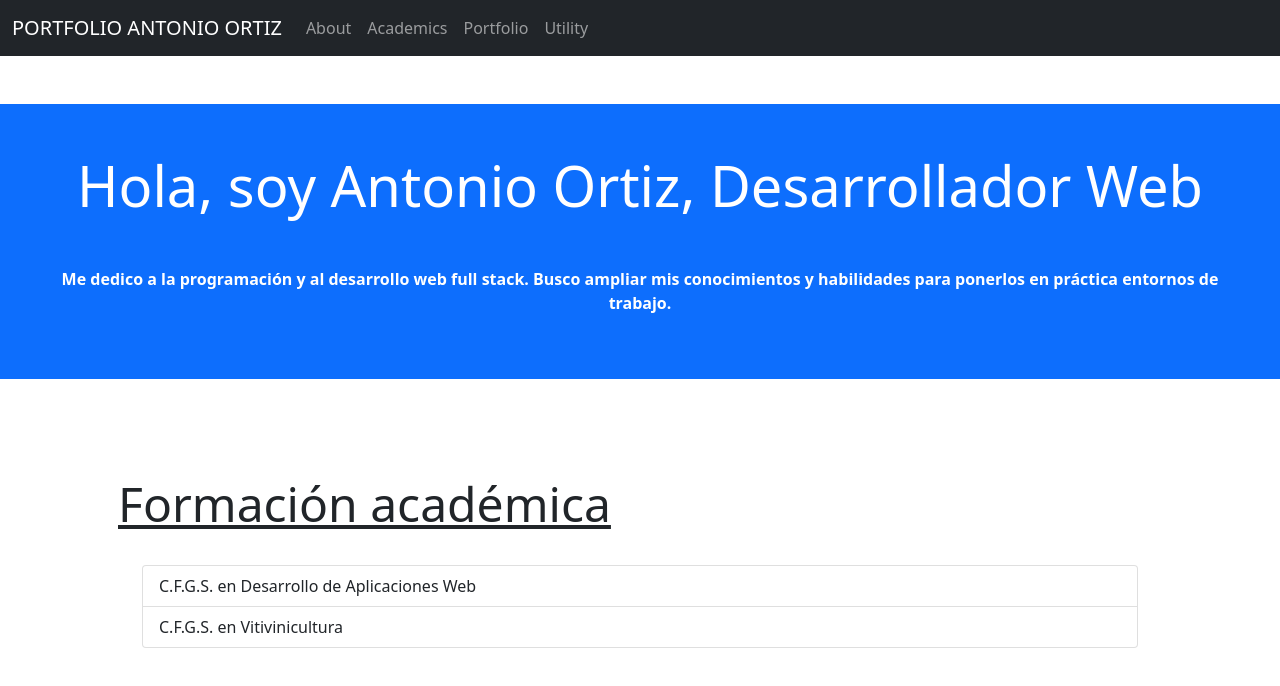
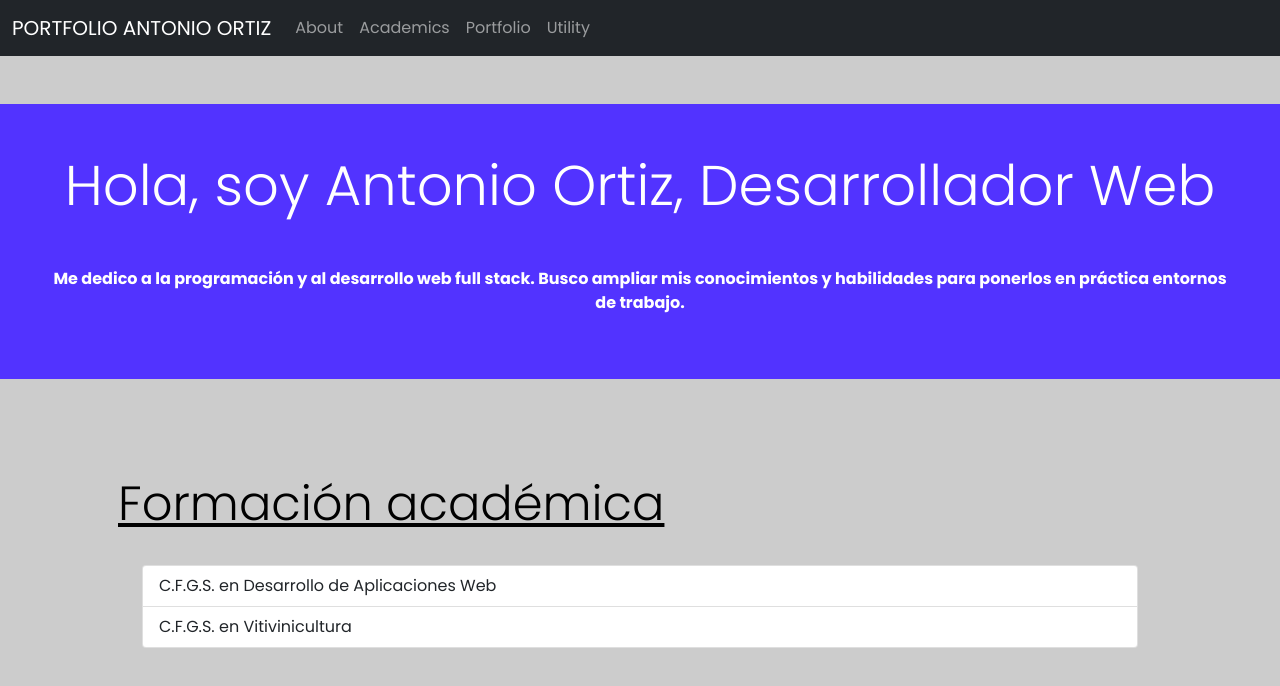
Before and after one commit to AntonioAOrtiz/dwec-proy2-Ortiz-Garcia-Antonio, a React (Create React App) app: page / in a window 1280 px wide. Shown: the top 686 px of the page. Built offline with nearby package versions, Linux system fonts and the light colour scheme.

Commit message:
Componente formulario de contacto con react hook form, estilos con sass,portfolio

```diff
--- a/src/style.scss
+++ b/src/style.scss
@@ -1,5 +1,10 @@
+
+
+$font-family-sans-serif: "Poppins",sans-serif;
+$body-bg: #cccccc;
+$body-color: black;
+$primary:#5233FF;
+
+
 @import "../node_modules/bootstrap/scss/bootstrap.scss";
-
-nav{
-    background-color: da;
-}
+@import url("https://fonts.googleapis.com/css2?family=Poppins:ital,wght@0,100;0,200;0,300;0,400;0,500;0,600;0,700;1,100;1,200;1,300;1,400;1,500;1,600&display=swap");
```
